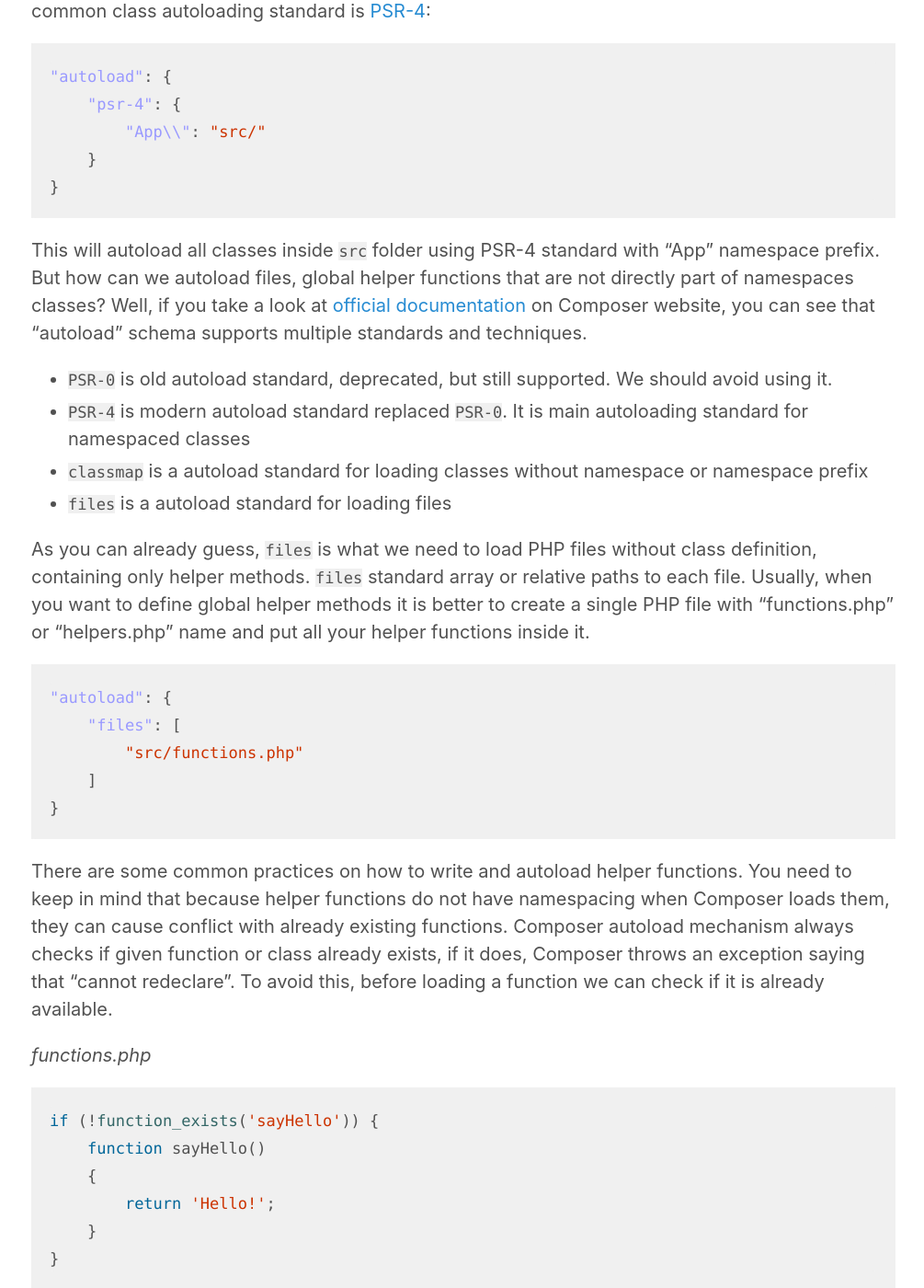
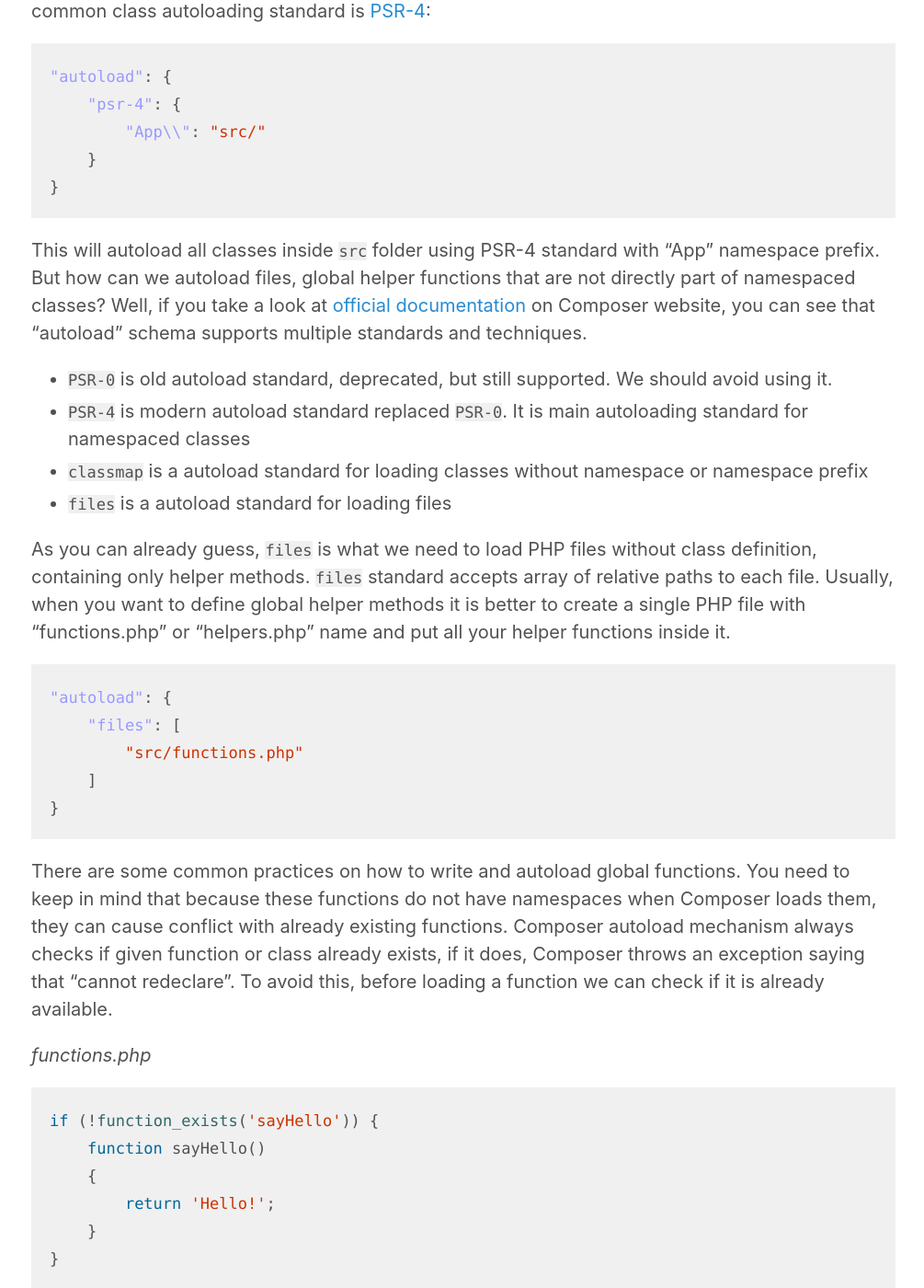
Before and after one commit to orkhanahmadov/orkhanahmadov.github.io, a Jekyll site: the page built from _posts/2020-02-25-how-to-register-your-global-functions.md, in a window 1280 px wide and 1400 px high, scrolled down 271 px. Shown: the whole window at 92% size, without its empty margins (136-1141 px from the left). Built offline with Jekyll 4.4.1, drawn with Linux system fonts in a browser that asks for light colours; some of the changed text lies outside the part shown.

Commit message:
Typos fixed

````diff
--- a/_posts/2020-02-25-how-to-register-your-global-functions.md
+++ b/_posts/2020-02-25-how-to-register-your-global-functions.md
@@ -15,14 +15,14 @@ Composer simplifies class autoloading with different techniques and standards. N
 <!--more-->
 
 This will autoload all classes inside `src` folder using PSR-4 standard with "App" namespace prefix.
-But how can we autoload files, global helper functions that are not directly part of namespaces classes?
+But how can we autoload files, global helper functions that are not directly part of namespaced classes?
 Well, if you take a look at [official documentation](https://getcomposer.org/doc/04-schema.md#autoload) on Composer website, you can see that "autoload" schema supports multiple standards and techniques.
 * `PSR-0` is old autoload standard, deprecated, but still supported. We should avoid using it.
 * `PSR-4` is modern autoload standard replaced `PSR-0`. It is main autoloading standard for namespaced classes
 * `classmap` is a autoload standard for loading classes without namespace or namespace prefix
 * `files` is a autoload standard for loading files
 
-As you can already guess, `files` is what we need to load PHP files without class definition, containing only helper methods. `files` standard array or relative paths to each file.
+As you can already guess, `files` is what we need to load PHP files without class definition, containing only helper methods. `files` standard accepts array of relative paths to each file.
 Usually, when you want to define global helper methods it is better to create a single PHP file with "functions.php" or "helpers.php" name and put all your helper functions inside it.
 ```json
 "autoload": {
@@ -31,7 +31,7 @@ Usually, when you want to define global helper methods it is better to create a
     ]
 }
 ```
-There are some common practices on how to write and autoload helper functions. You need to keep in mind that because helper functions do not have namespacing when Composer loads them, they can cause conflict with already existing functions. Composer autoload mechanism always checks if given function or class already exists, if it does, Composer throws an exception saying that "cannot redeclare".
+There are some common practices on how to write and autoload global functions. You need to keep in mind that because these functions do not have namespaces when Composer loads them, they can cause conflict with already existing functions. Composer autoload mechanism always checks if given function or class already exists, if it does, Composer throws an exception saying that "cannot redeclare".
 To avoid this, before loading a function we can check if it is already available.
 
 *functions.php*
````
Also changed, not shown: other parts of _posts/2020-02-25-how-to-register-your-global-functions.md (+1 -1 lines).
